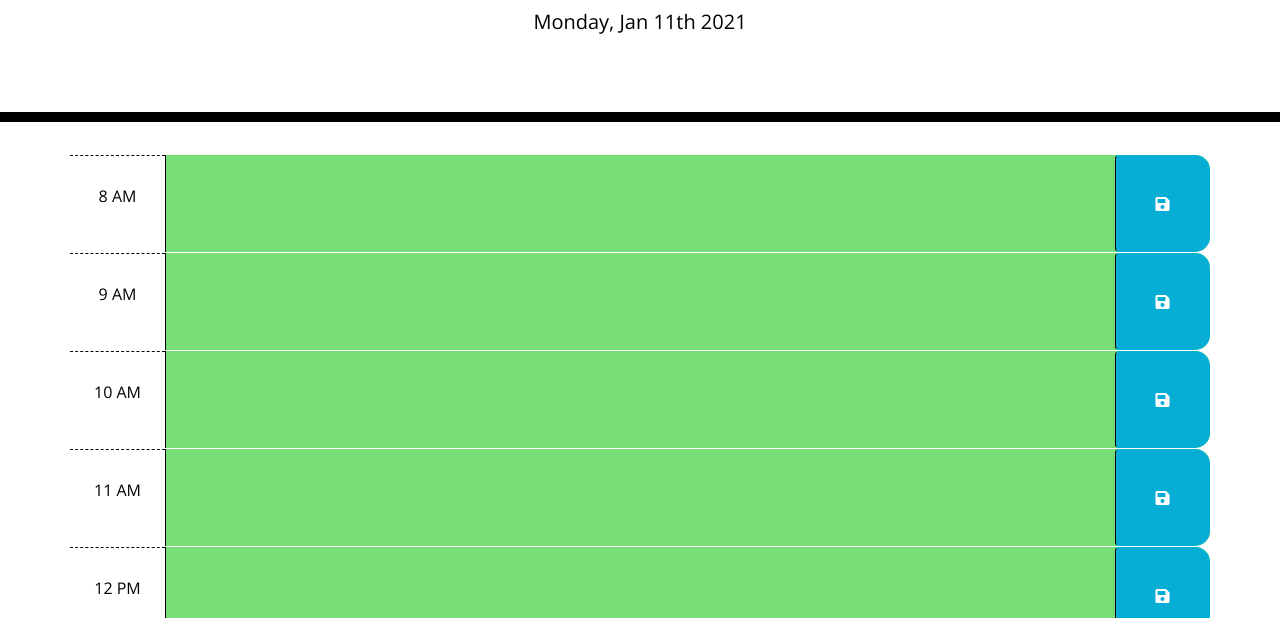
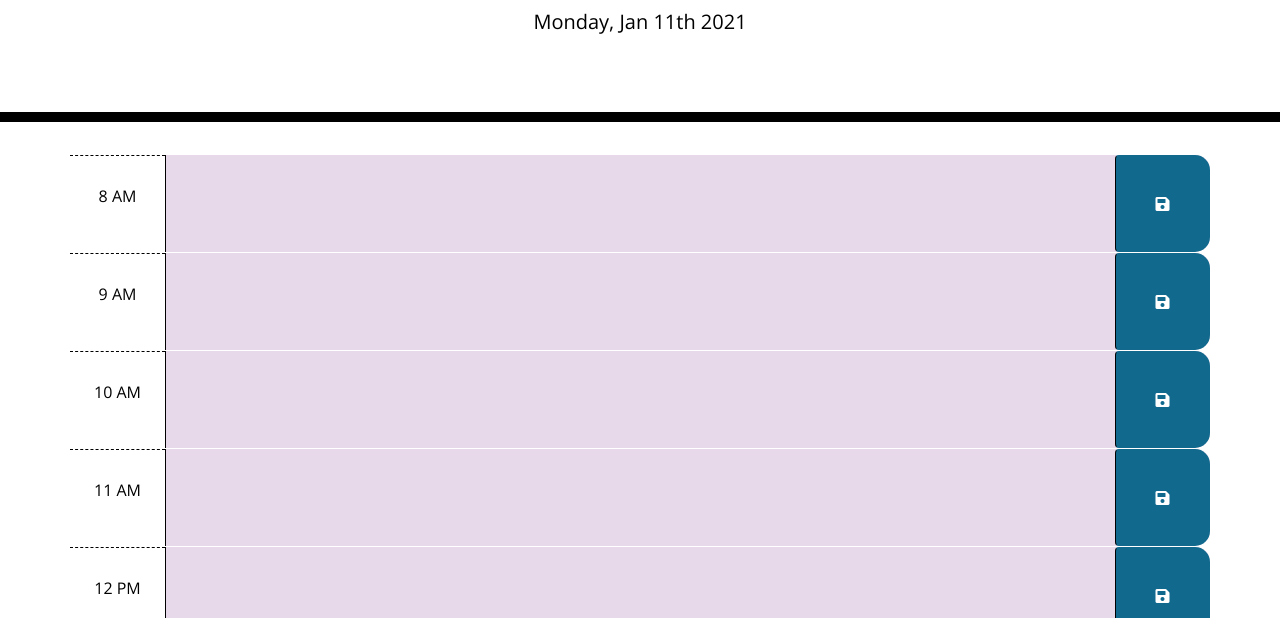
Before and after one commit to Dwill629/work-day-scheduler, a plain HTML site: page index.html in a window 1280 px wide. Shown: the part 182-800 px from the top of the page. Drawn offline with nearby package versions, Linux system fonts and the light colour scheme.

Commit message:
updated future and present color

```diff
--- a/assets/css/style.css
+++ b/assets/css/style.css
@@ -47,12 +47,12 @@ textarea {
 }
 
 .present {
-    background-color: #ff6961;
+    background-color: #16c79a;
     color: white;
 }
 
 .future {
-    background-color: #77dd77;
+    background-color: #e7d9ea;
     color: white;
 }
 
@@ -60,7 +60,7 @@ textarea {
     border-left: 1px solid black;
     border-top-right-radius: 15px;
     border-bottom-right-radius: 15px;
-    background-color: #06AED5;
+    background-color: #11698e;
     color: white;
 }
 
```
Also changed, not shown: 1 other file.
